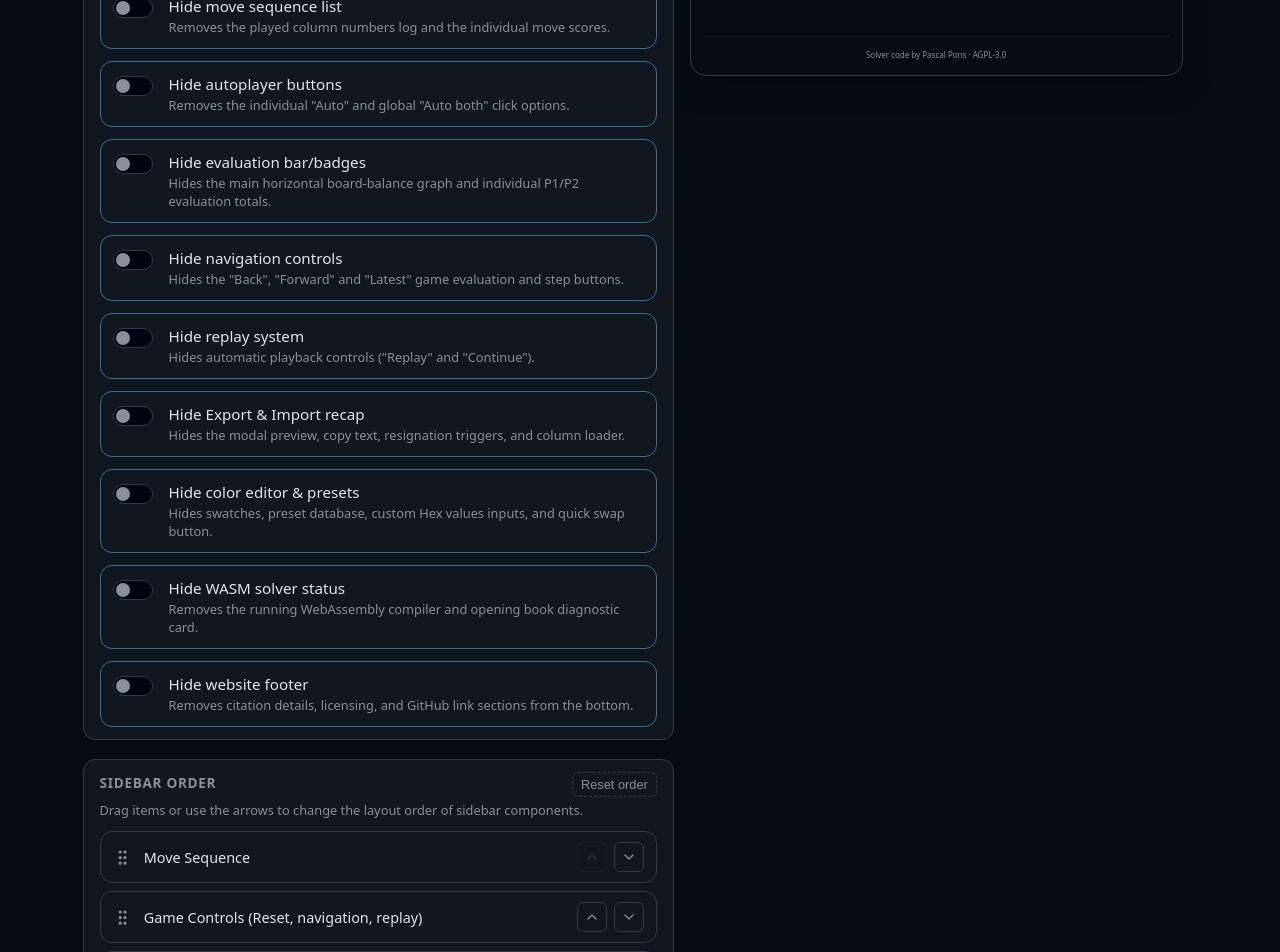
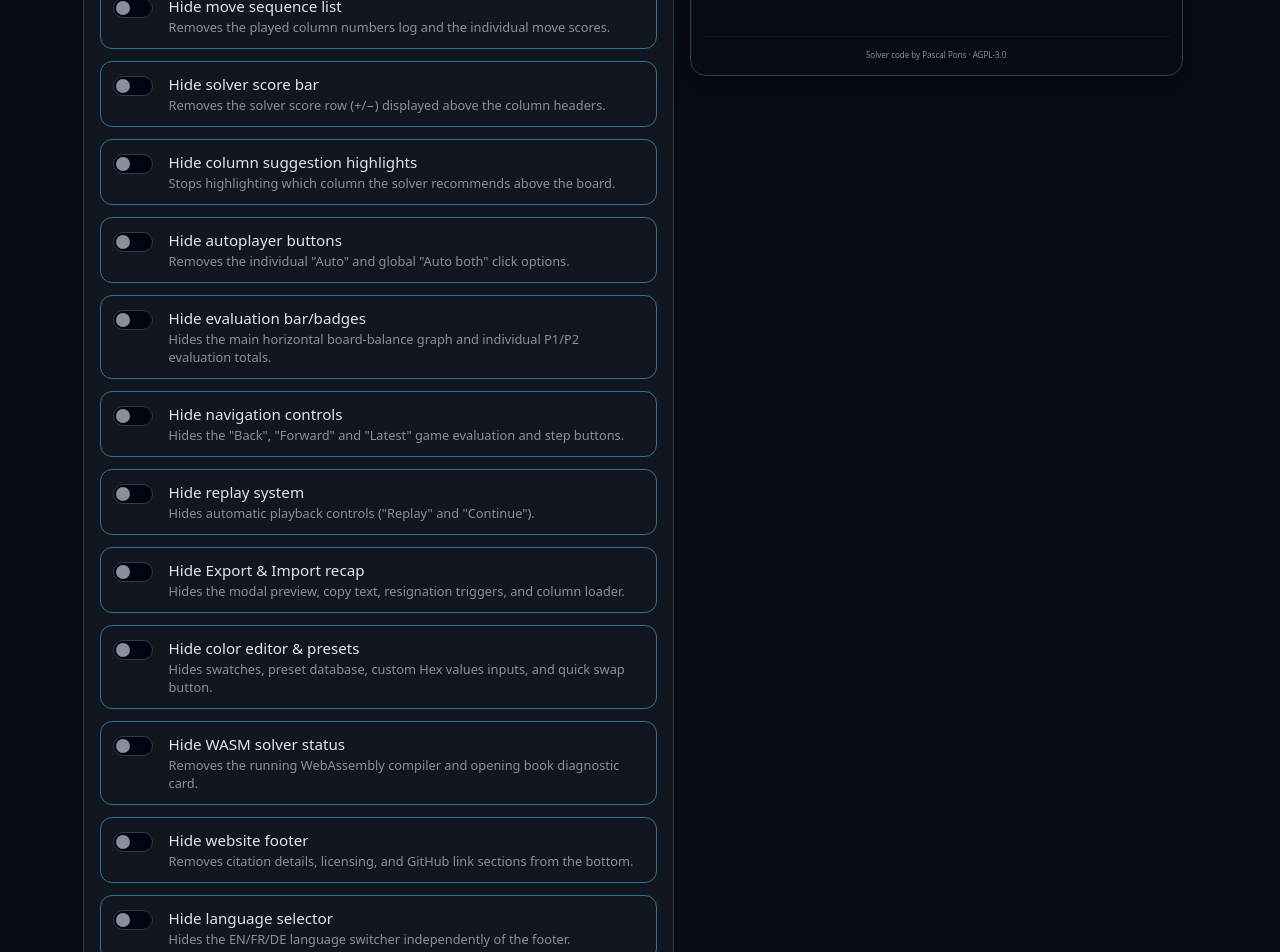
Before and after one commit to Khoding/connect4-solver, a Vue app: page /settings in a window 1280 px wide. Shown: the part 540-1492 px from the top of the page. Built offline with nearby package versions, Linux system fonts and the light colour scheme; no server answers.

Commit message:
feat: add options to hide score bar, column suggestions, and language selector in settings

```diff
--- a/src/App.vue
+++ b/src/App.vue
@@ -39,7 +39,7 @@
       >
     </div>
   </footer>
-  <div class="lang-selector-wrapper" v-if="!game.hideFooter">
+  <div class="lang-selector-wrapper" v-if="!game.hideLangSelector">
     <div class="lang-selector">
       <button
         v-for="l in ['en', 'fr', 'de']"
--- a/src/components/BoardArea.vue
+++ b/src/components/BoardArea.vue
@@ -22,6 +22,7 @@
   <section class="board-area" :aria-label="$t('board.aria')">
     <div class="board-grid">
       <div class="column-buttons">
+        <template v-if="!game.hideScoreBar">
           <div
             v-for="(s, i) in game.solverScores ?? Array(7).fill(-1000)"
             :key="i"
@@ -30,28 +31,27 @@
           >
             {{ s === -1000 ? '—' : s > 0 ? `+${s}` : s }}
           </div>
+        </template>
 
-        <button
+        <div
           v-for="c in game.COLS"
           :key="c"
           class="col-header"
           :class="{
-            suggested: isSuggested(c),
+            suggested: !game.hideColumnHelp && isSuggested(c),
             disabled: game.boardArr[game.ROWS - 1][c - 1] !== 0 || !!game.winLine,
           }"
-          :disabled="game.boardArr[game.ROWS - 1][c - 1] !== 0 || !!game.winLine"
-          :aria-label="getColumnAriaLabel(c)"
           :style="
-            isSuggested(c)
+            !game.hideColumnHelp && isSuggested(c)
               ? {
                   '--player-color': game.displayColorOf(game.internalCurrentPlayer),
                 }
               : {}
           "
-          @click="game.makeMove(c)"
+          aria-hidden="true"
         >
           {{ c }}
-        </button>
+        </div>
       </div>
 
       <div class="row-labels">
@@ -329,37 +329,6 @@ function formatEval(score) {
   return `${score}`;
 }
 
-function getColumnAriaLabel(col) {
-  const isFull = game.boardArr[game.ROWS - 1][col - 1] !== 0;
-  if (isFull) {
-    return t('board.col_btn_aria', {
-      col,
-      score: t('board.col_btn_full'),
-      optimal: '',
-    });
-  }
-  if (game.winLine) {
-    return t('board.col_btn_aria', {
-      col,
-      score: t('board.col_btn_game_over'),
-      optimal: '',
-    });
-  }
-  const score = game.solverScores?.[col - 1];
-  let scoreText = '';
-  if (score !== undefined && score !== null && score !== -1000) {
-    if (score > 0) {
-      scoreText = t('board.col_btn_score_win', {score});
-    } else if (score < 0) {
-      scoreText = t('board.col_btn_score_loss', {score});
-    } else {
-      scoreText = t('board.col_btn_score_draw');
-    }
-  }
-  const isOptimal = isSuggested(col);
-  const optimalText = isOptimal ? t('board.col_btn_optimal') : '';
-  return t('board.col_btn_aria', {col, score: scoreText, optimal: optimalText});
-}
 
 function getCellAriaLabel(row, col) {
   const cellValue = game.boardArr[row][col];
@@ -620,17 +589,14 @@ const statusAriaLabel = computed(() => {
 
 .col-header {
   padding: 4px 2px;
-  border: none;
   border-radius: var(--radius-sm);
   background-color: var(--color-surface-alt);
   color: var(--color-text-dim);
-  font: inherit;
   font-weight: 600;
   text-align: center;
-  cursor: pointer;
+  user-select: none;
 
-  &:disabled {
-    cursor: not-allowed;
+  &.disabled {
     opacity: 0.3;
   }
 
--- a/src/i18n/de.js
+++ b/src/i18n/de.js
@@ -206,6 +206,18 @@ export default {
         label: 'Website-Footer ausblenden',
         desc: 'Blendet Zitate, Lizenzen und den GitHub-Link unten aus.',
       },
+      hideScoreBar: {
+        label: 'Solver-Ergebnisleiste ausblenden',
+        desc: 'Entfernt die Solver-Ergebniszeile (+/−) oberhalb der Spalten-Header.',
+      },
+      hideColumnHelp: {
+        label: 'Spaltenvorschläge ausblenden',
+        desc: 'Deaktiviert die Hervorhebung der vom Solver empfohlenen Spalte.',
+      },
+      hideLangSelector: {
+        label: 'Sprachauswahl ausblenden',
+        desc: 'Blendet die EN/FR/DE-Sprachauswahl unabhängig vom Footer aus.',
+      },
     },
   },
   recap: {
--- a/src/i18n/en.js
+++ b/src/i18n/en.js
@@ -205,6 +205,18 @@ export default {
         label: 'Hide website footer',
         desc: 'Removes citation details, licensing, and GitHub link sections from the bottom.',
       },
+      hideScoreBar: {
+        label: 'Hide solver score bar',
+        desc: 'Removes the solver score row (+/−) displayed above the column headers.',
+      },
+      hideColumnHelp: {
+        label: 'Hide column suggestion highlights',
+        desc: 'Stops highlighting which column the solver recommends above the board.',
+      },
+      hideLangSelector: {
+        label: 'Hide language selector',
+        desc: 'Hides the EN/FR/DE language switcher independently of the footer.',
+      },
     },
   },
   recap: {
--- a/src/i18n/fr.js
+++ b/src/i18n/fr.js
@@ -206,6 +206,18 @@ export default {
         label: 'Masquer le pied de page du site',
         desc: 'Supprime les citations, les licences et le lien GitHub en bas.',
       },
+      hideScoreBar: {
+        label: 'Masquer la barre de scores du résolveur',
+        desc: 'Supprime la ligne de scores (+/−) affichée au-dessus des en-têtes de colonnes.',
+      },
+      hideColumnHelp: {
+        label: 'Masquer les suggestions de colonnes',
+        desc: 'Désactive la mise en surbrillance de la colonne recommandée par le résolveur.',
+      },
+      hideLangSelector: {
+        label: 'Masquer le sélecteur de langue',
+        desc: 'Masque le sélecteur EN/FR/DE indépendamment du pied de page.',
+      },
     },
   },
   recap: {
--- a/src/stores/game.js
+++ b/src/stores/game.js
@@ -113,6 +113,9 @@ export const useGameStore = defineStore('game', () => {
   const hideSolverStatus = ref(false);
   const hideAutoplay = ref(false);
   const hideEvalBar = ref(false);
+  const hideScoreBar = ref(false);
+  const hideColumnHelp = ref(false);
+  const hideLangSelector = ref(false);
   const asideOrder = ref([...DEFAULT_ASIDE_ORDER]);
   const autoP1 = ref(false);
   const autoP2 = ref(false);
@@ -711,6 +714,21 @@ export const useGameStore = defineStore('game', () => {
     saveState();
   }
 
+  function setHideScoreBar(val) {
+    hideScoreBar.value = val;
+    saveState();
+  }
+
+  function setHideColumnHelp(val) {
+    hideColumnHelp.value = val;
+    saveState();
+  }
+
+  function setHideLangSelector(val) {
+    hideLangSelector.value = val;
+    saveState();
+  }
+
   function moveAsideItem(index, direction) {
     const newIndex = index + direction;
     if (newIndex < 0 || newIndex >= asideOrder.value.length) return;
@@ -859,6 +877,9 @@ export const useGameStore = defineStore('game', () => {
           hideSolverStatus: hideSolverStatus.value,
           hideAutoplay: hideAutoplay.value,
           hideEvalBar: hideEvalBar.value,
+          hideScoreBar: hideScoreBar.value,
+          hideColumnHelp: hideColumnHelp.value,
+          hideLangSelector: hideLangSelector.value,
           showGhostMoves: showGhostMoves.value,
           asideOrder: asideOrder.value,
         }),
@@ -925,6 +946,9 @@ export const useGameStore = defineStore('game', () => {
         hideSolverStatus.value = saved.hideSolverStatus;
       if (typeof saved.hideAutoplay === 'boolean') hideAutoplay.value = saved.hideAutoplay;
       if (typeof saved.hideEvalBar === 'boolean') hideEvalBar.value = saved.hideEvalBar;
+      if (typeof saved.hideScoreBar === 'boolean') hideScoreBar.value = saved.hideScoreBar;
+      if (typeof saved.hideColumnHelp === 'boolean') hideColumnHelp.value = saved.hideColumnHelp;
+      if (typeof saved.hideLangSelector === 'boolean') hideLangSelector.value = saved.hideLangSelector;
       if (typeof saved.showGhostMoves === 'boolean') showGhostMoves.value = saved.showGhostMoves;
       if (Array.isArray(saved.asideOrder)) {
         const isValid =
@@ -985,6 +1009,9 @@ export const useGameStore = defineStore('game', () => {
     hideSolverStatus,
     hideAutoplay,
     hideEvalBar,
+    hideScoreBar,
+    hideColumnHelp,
+    hideLangSelector,
     autoP1,
     autoP2,
     asideOrder,
@@ -1053,6 +1080,9 @@ export const useGameStore = defineStore('game', () => {
     setHideSolverStatus,
     setHideAutoplay,
     setHideEvalBar,
+    setHideScoreBar,
+    setHideColumnHelp,
+    setHideLangSelector,
     swapColors,
     moveAsideItem,
     resetAsideOrder,
--- a/src/views/SettingsView.vue
+++ b/src/views/SettingsView.vue
@@ -477,6 +477,18 @@ const settingsList = [
     description: 'Removes the played column numbers log and the individual move scores.',
   },
   {
+    key: 'hideScoreBar',
+    setter: 'setHideScoreBar',
+    label: 'Hide solver score bar',
+    description: 'Removes the solver score row (+/−) displayed above the column buttons.',
+  },
+  {
+    key: 'hideColumnHelp',
+    setter: 'setHideColumnHelp',
+    label: 'Hide column suggestion highlights',
+    description: 'Stops highlighting which column the solver recommends above the board.',
+  },
+  {
     key: 'hideAutoplay',
     setter: 'setHideAutoplay',
     label: 'Hide autoplayer buttons',
@@ -525,6 +537,12 @@ const settingsList = [
     setter: 'setHideFooter',
     label: 'Hide website footer',
     description: 'Removes citation details, licensing, and GitHub link sections from the bottom.',
+  },
+  {
+    key: 'hideLangSelector',
+    setter: 'setHideLangSelector',
+    label: 'Hide language selector',
+    description: 'Hides the EN/FR/DE language switcher independently of the footer.',
   },
 ];
 
```
Lines whose indentation alone changed are shown as unchanged.
